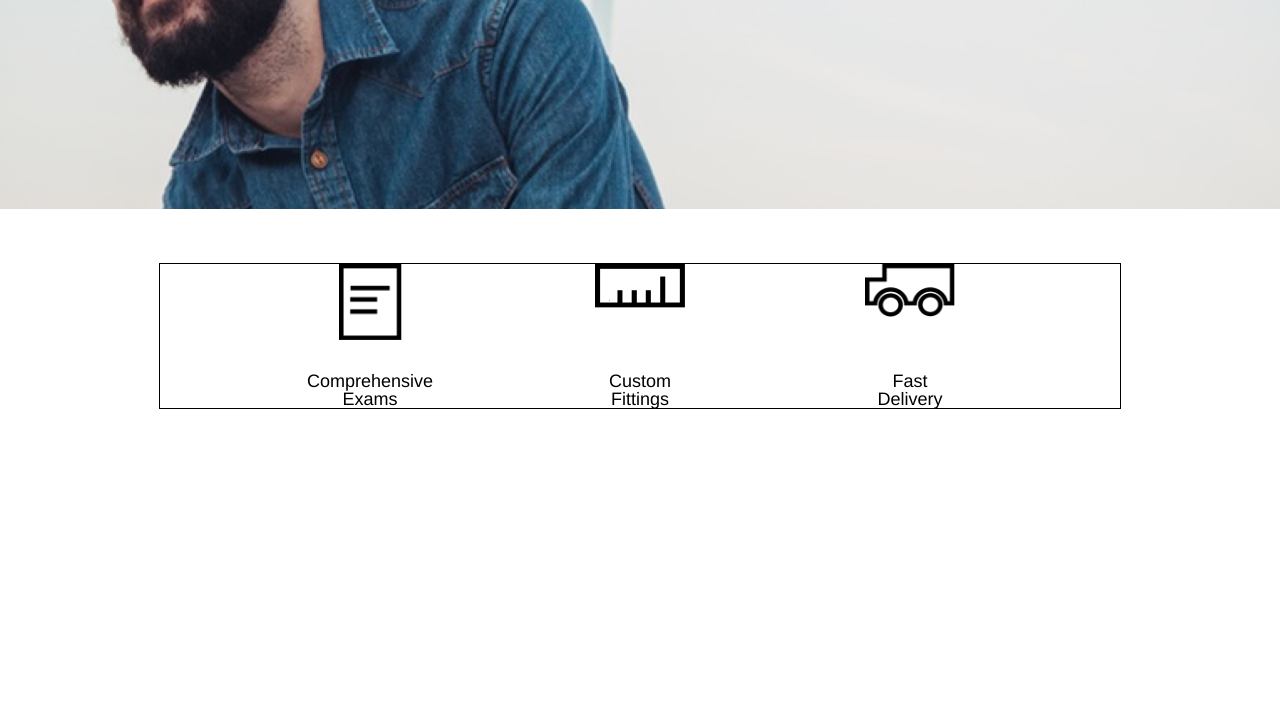
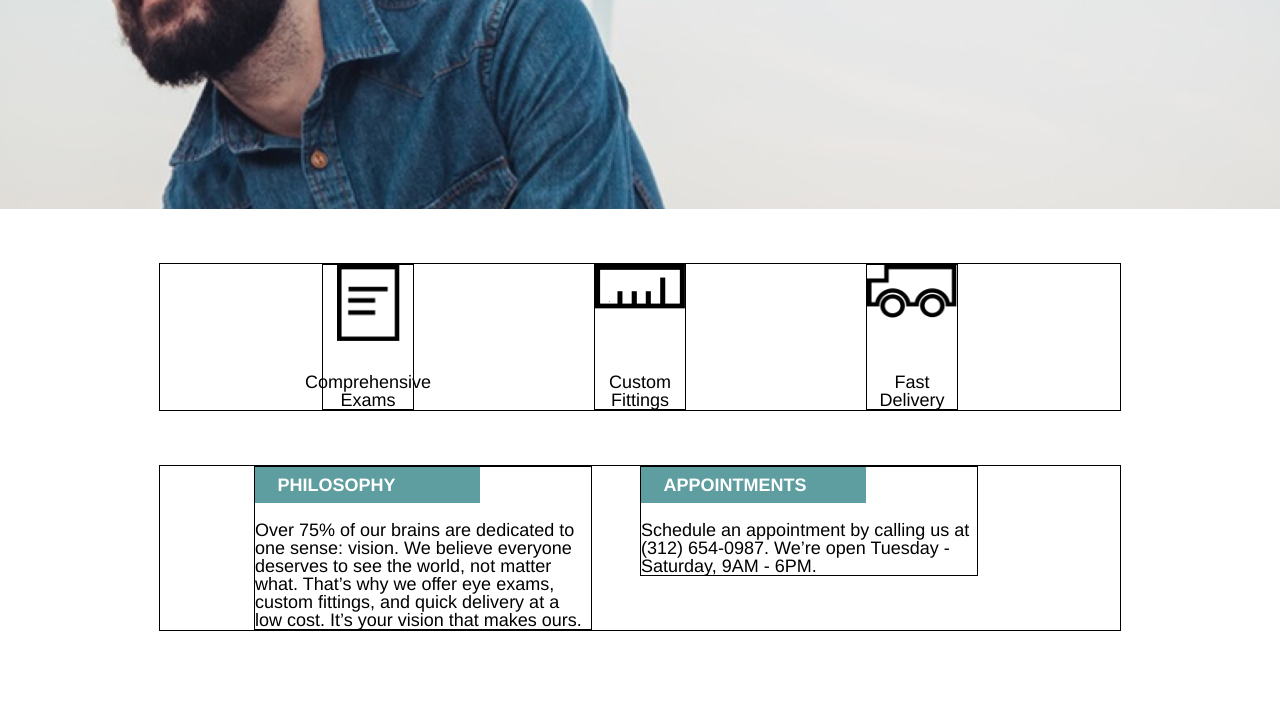
Before and after one commit to Anubiella/TortoiseShellOptics, a plain HTML site: page index.html in a window 1280 px wide. Shown: the part 367-1088 px from the top of the page. Before the commit the page ends 830 px from the top, so only its background shows below. Drawn offline with Linux system fonts and the light colour scheme.

Commit message:
Create descriptions section

```diff
--- a/index.html
+++ b/index.html
@@ -45,5 +45,20 @@
 		</div>
 	</div>
 
+	<div class="container descriptions">								<!-- Descriptions section-->
+		<div class="desc">
+			<span>PHILOSOPHY</span>
+			<p>Over 75% of our brains are dedicated to one sense: vision.
+			We believe everyone deserves to see the world, not matter what.
+			That’s why we offer eye exams, custom fittings, and quick delivery at a low cost.
+			It’s your vision that makes ours.</p>
+		</div>
+		<div class="desc">
+			<span>APPOINTMENTS</span>
+			<p>Schedule an appointment by calling us at (312) 654-0987.
+			We’re open Tuesday - Saturday, 9AM - 6PM.</p>
+		</div>
+	</div>
+
 </body>
 </html>
--- a/resources/css/style.css
+++ b/resources/css/style.css
@@ -7,6 +7,9 @@ html{
 .container{
 	max-width: 960px;
 	margin: 0 auto;
+}
+div{
+	border: 1px solid black;
 }
 /*HEADER SECTION*/
 header{
@@ -84,3 +87,24 @@ header .bannerflex{
 .product span{
 	display: block;
 }
+/*DESCRIPTIONS SECTION*/
+.descriptions{
+	display: flex;
+	align-items: baseline;
+	justify-content: center;
+	margin-bottom: 5rem;
+}
+.desc{
+	width: 35%;
+	margin-right: 5%;
+}
+.desc span{
+	display: block;
+	font-weight: bold;
+	color: white;
+	width: 10rem;
+	background-color: cadetblue;
+	margin-bottom: 1rem;
+	padding: 0.5rem 1.25rem;
+	text-align: left;
+}
```
